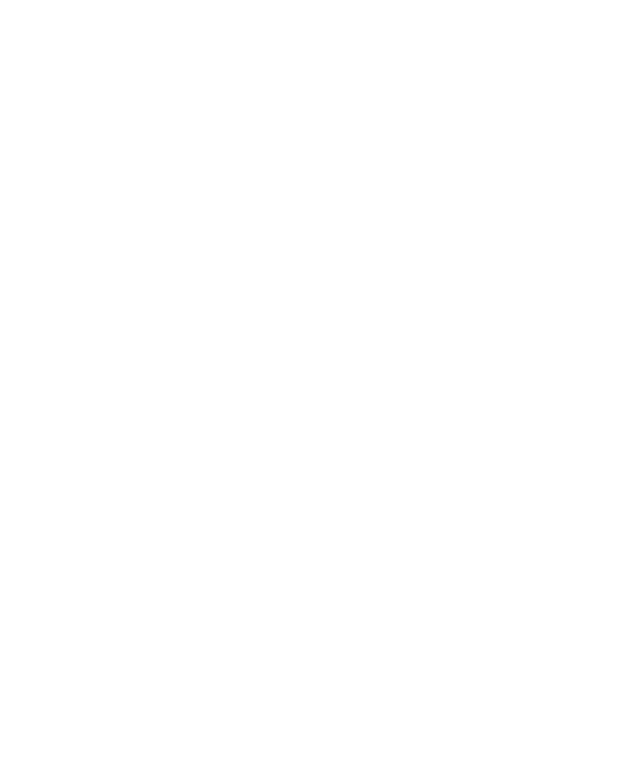
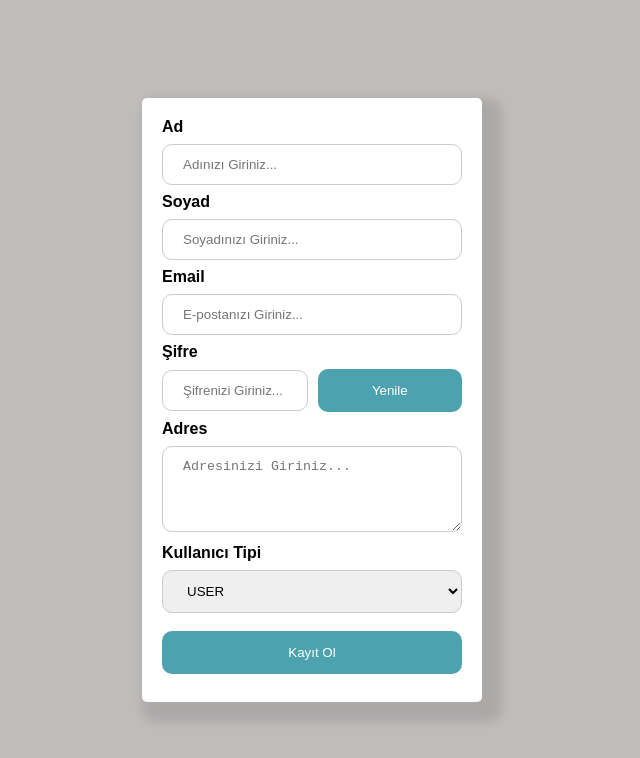
Before and after one commit to armagan-akyrt/PhonebookProject, a website: page createNewUser.html in a window 1280 px wide. Shown: the whole page, without its empty margins (328-968 px from the left). Drawn offline with Linux system fonts and the light colour scheme.

Commit message:
Visual Improvements Added visual improvements using css to the login page and started creating new user page.

```diff
--- a/app.js
+++ b/app.js
@@ -40,6 +40,12 @@ app.get('/userdata', function (req, res) {
     }
 });
 
+app.get('/generatePassword', function (req, res) {
+    let user = new User();
+    let password = user.GeneratePassword();
+
+    res.json({ password: password });
+});
 
 app.listen(port, () => {
     console.log(`Server is listening on port ${port}`);
--- a/createNewUser.html
+++ b/createNewUser.html
@@ -0,0 +1,43 @@
+<!DOCTYPE html>
+<html lang="en">
+<head>
+    <meta charset="UTF-8">
+    <meta name="viewport" content="width=device-width, initial-scale=1.0">
+    <title>Yeni Kullanıcı</title>
+    <link rel="stylesheet" href="styles.css">
+</head>
+<body>
+    <div class="centre-container">
+        <label for="name"><b>Ad</b></label>
+        <input type="text" placeholder="Adınızı Giriniz..." name="name" required>
+
+        <label for="surname"><b>Soyad</b></label>
+        <input type="text" placeholder="Soyadınızı Giriniz..." name = "surname" required>
+
+        <label for="email"><b>Email</b></label>
+        <input type="text" placeholder="E-postanızı Giriniz..." name="email" required>
+
+
+        <label for="password"><b>Şifre</b></label>
+        <div class = "password-container">
+            <input type="text" id ="passwordPrompt" placeholder="Şifrenizi Giriniz..." name = "password" readonly>
+            <button type="button" id="refreshButton">Yenile</button>
+        </div>
+
+        <label for="address"> <b>Adres</b></label>
+
+        <textarea name="address" placeholder="Adresinizi Giriniz..." wrap="soft" rows="4" class="address-input"></textarea>
+
+        <label for="userType"><b>Kullanıcı Tipi</b></label>
+        <select id="userType">
+            <option value="user">USER</option>
+            <option value="admin">ADMIN</option>
+        </select>
+
+        <button type="submit" style="margin-top: 10px;">Kayıt Ol</button>
+
+
+
+    </div>
+</body>
+</html>
--- a/styles.css
+++ b/styles.css
@@ -1,3 +1,78 @@
-h1 {
-    color: red;
+body {
+    font-family: Arial, sans-serif;
+    background-color: #bfbcbc;
+    display: flex;
+    justify-content: center;
+    align-items: center;
+    height: 100vh;
+    margin: 0;
 }
+h2 {
+    text-align: center;
+}
+.centre-container {
+    background: #fff;
+    border-radius: 5px;
+    box-shadow: 10px 10px 10px 10px rgba(0,0,0,0.1);
+    padding: 20px;
+    max-width: 300px;
+    margin: auto;
+}
+input[type=text], input[type=password] {
+    width: 100%;
+    padding: 12px 20px;
+    margin: 8px 0;
+    display: inline-block;
+    border: 1px solid #ccc;
+    box-sizing: border-box;
+    border-radius: 10px;
+}
+
+select {
+    width: 100%;
+    padding: 12px 20px;
+    margin: 8px 0;
+    display: inline-block;
+    border: 1px solid #ccc;
+    box-sizing: border-box;
+    border-radius: 10px;
+}
+
+.address-input {
+    width: 100%;
+    padding: 12px 20px;
+    margin: 8px 0;
+    display: inline-block;
+    border: 1px solid #ccc;
+    box-sizing: border-box;
+    border-radius: 10px;
+    resize: vertical;
+}
+
+button[type=submit], button[type=button] {
+    background-color: #4ca3af;
+    color: white;
+    padding: 14px 20px;
+    margin: 8px 0;
+    border: none;
+    cursor: pointer;
+    width: 100%;
+    border-radius: 10px;
+}
+button[type=submit]:hover, button[type=button]:hover {
+    opacity: 0.8;
+}
+
+.password-container {
+    display: flex;
+    align-items: center;
+  }
+
+  #passwordPrompt {
+    flex-grow: 2;
+  }
+
+  #refreshButton {
+    flex-grow: 1;
+    margin-left: 10px;
+  }
```
Also changed, not shown: index.html (+5 -11 lines).
